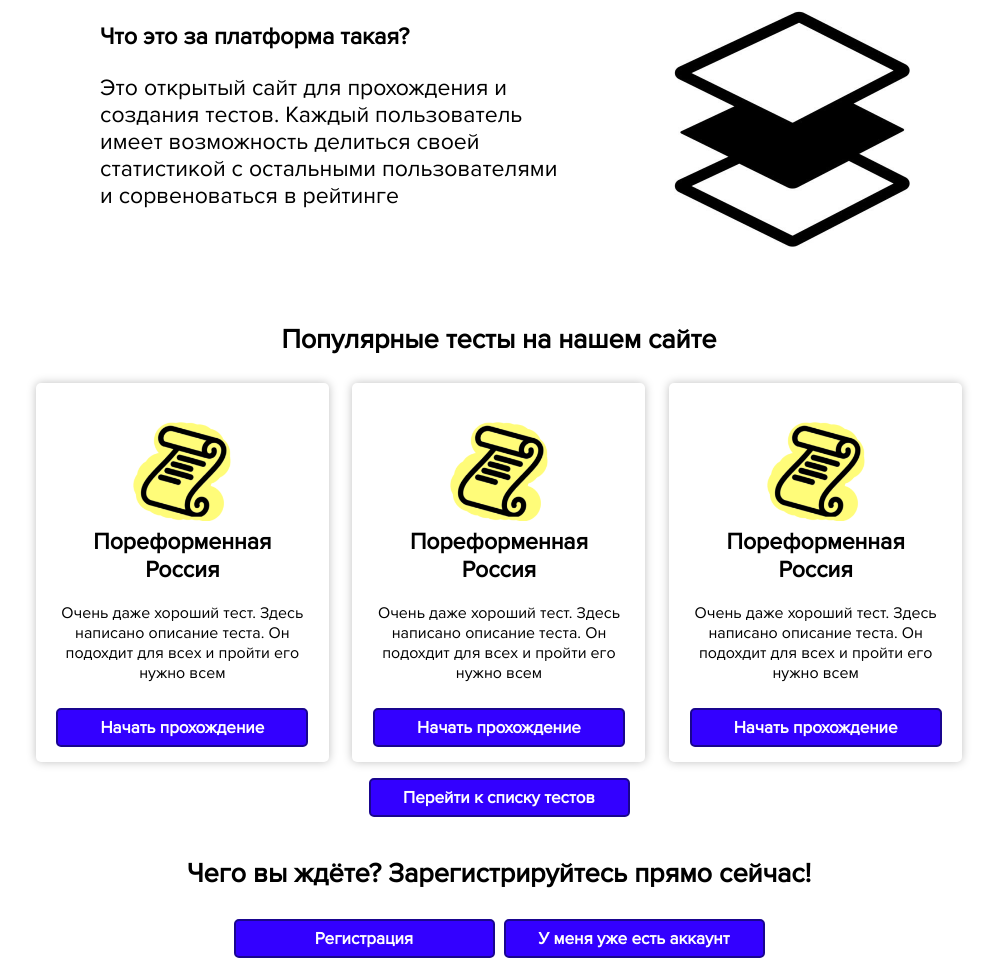
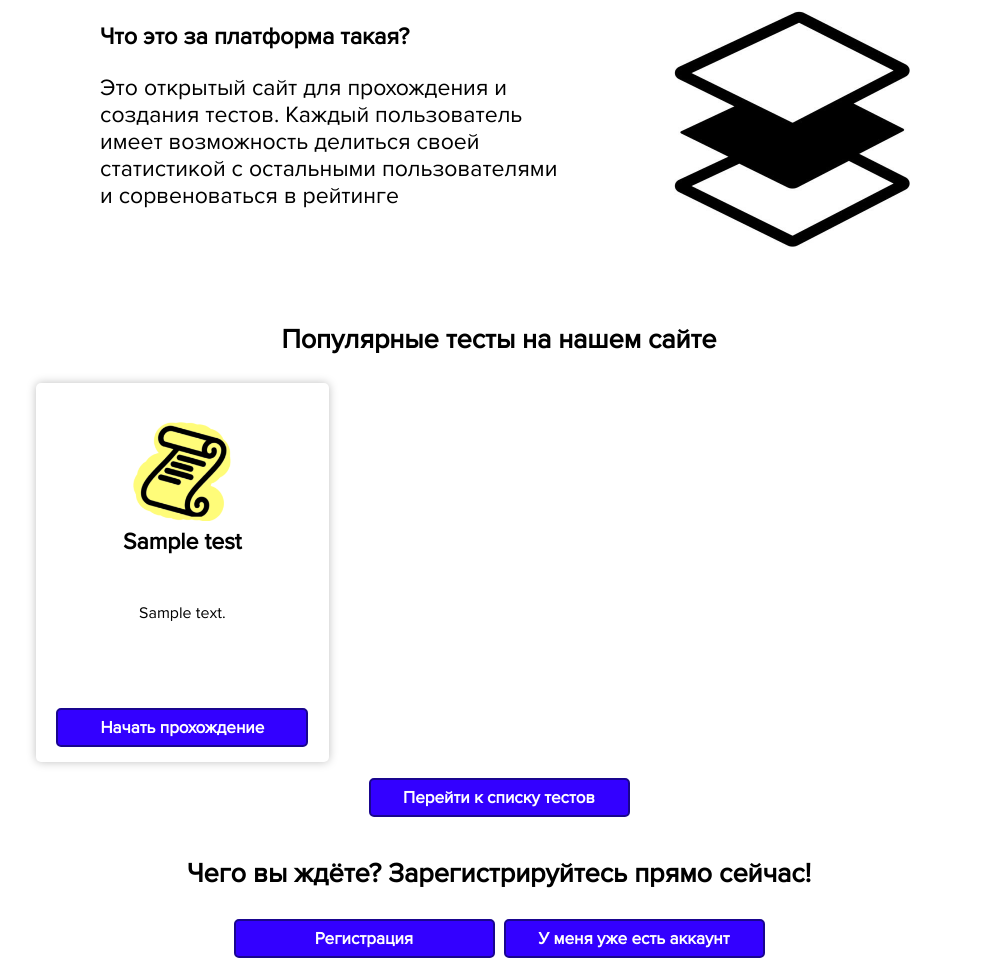
Before and after one commit to viklover/TestPlatform, a Django app: page / in a window 1280 px wide. Shown: the part 311-1276 px from the top of the page, without its empty margins (141-1138 px from the left). Run offline with Django 4.2, Linux system fonts and the light colour scheme; tables that the repository leaves empty hold one stand-in row (values such as "Sample post").

Commit message:
Connect main page to template context

```diff
--- a/templates/index.html
+++ b/templates/index.html
@@ -31,51 +31,20 @@
             <p>Популярные тесты на нашем сайте</p>
         </div>
         <div class="cards">
+            {% for test in tests %}
                 <div class="card">
                     <div class="icon"></div>
                     <div class="title">
-                    Пореформенная Россия
+                        {{ test.name }}
                     </div>
                     <div class="description_card">
-                    Очень даже хороший тест.
-                    Здесь написано описание теста.
-                    Он подохдит для всех и пройти его
-                    нужно всем
+                        {{ test.description }}
                     </div>
                     <div class="button button_start_page" data-url="/tests/{{ test.id }}">
                             Начать прохождение
                     </div>
                 </div>
-            <div class="card">
-                <div class="icon"></div>
-                <div class="title">
-                    Пореформенная Россия
-                </div>
-                <div class="description_card">
-                    Очень даже хороший тест.
-                    Здесь написано описание теста.
-                    Он подохдит для всех и пройти его
-                    нужно всем
-                </div>
-                <div class="button button_start_page" data-url="/tests/{{ test.id }}">
-                        Начать прохождение
-                </div>
-            </div>
-            <div class="card">
-                <div class="icon"></div>
-                <div class="title">
-                    Пореформенная Россия
-                </div>
-                <div class="description_card">
-                    Очень даже хороший тест.
-                    Здесь написано описание теста.
-                    Он подохдит для всех и пройти его
-                    нужно всем
-                </div>
-                <div class="button button_start_page" data-url="/tests/{{ test.id }}">
-                        Начать прохождение
-                </div>
-            </div>
+            {% endfor %}
         </div>
         <div style="width: 233px;" class="button new-window" data-url="/tests/{{ test.id }}">
             Перейти к списку тестов
@@ -94,17 +63,6 @@
 
     </div>
 
-{#    {% for test in tests %}#}
-{#        <div>#}
-{#            <h3>{{ test.name }}</h3>#}
-{#            <p>{{ test.description }}</p>#}
-{#            <div class="button" data-url="/tests/{{ test.id }}">#}
-{#                Начать прохождение#}
-{#            </div>#}
-{#            <div style="margin-top: 20px"></div>#}
-{#        </div>#}
-{#    {% endfor %}#}
-
     {% include 'footer.html' %}
 {% endblock %}
 
```
Lines whose indentation alone changed are shown as unchanged.
